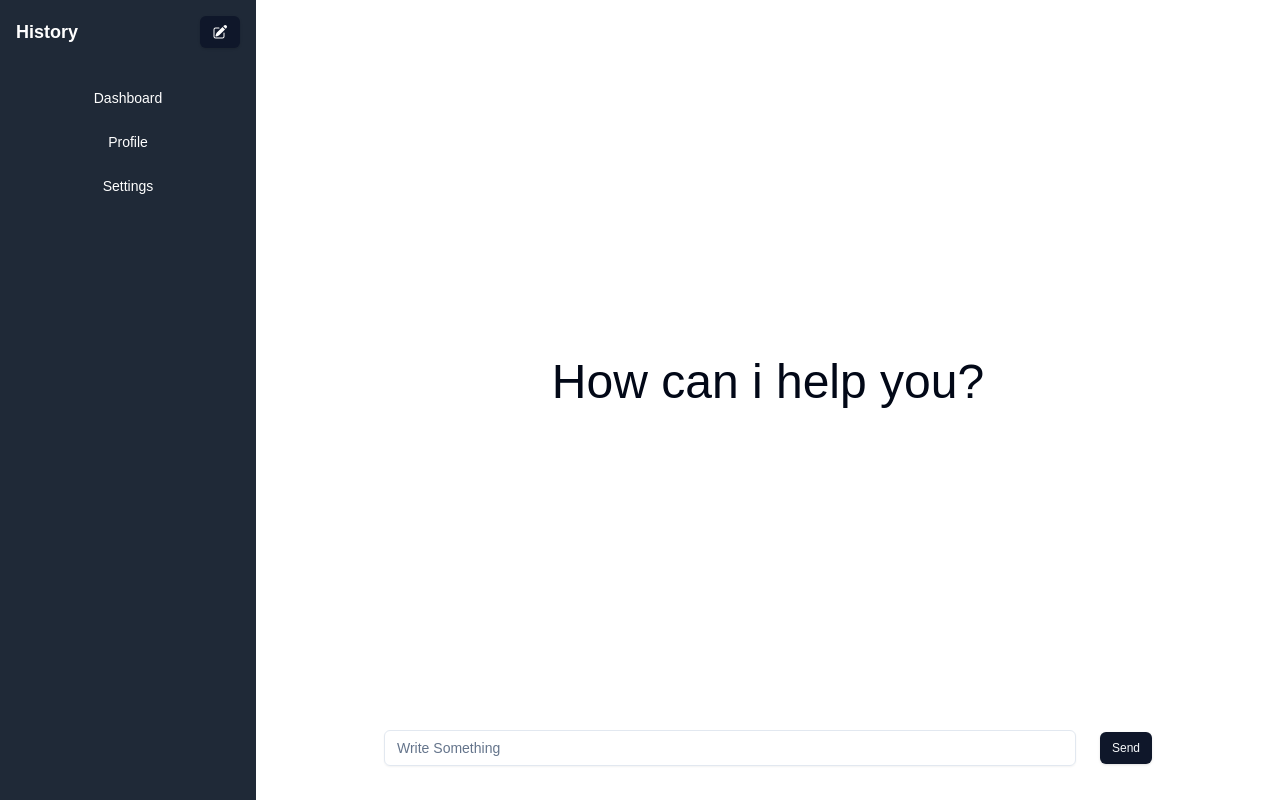
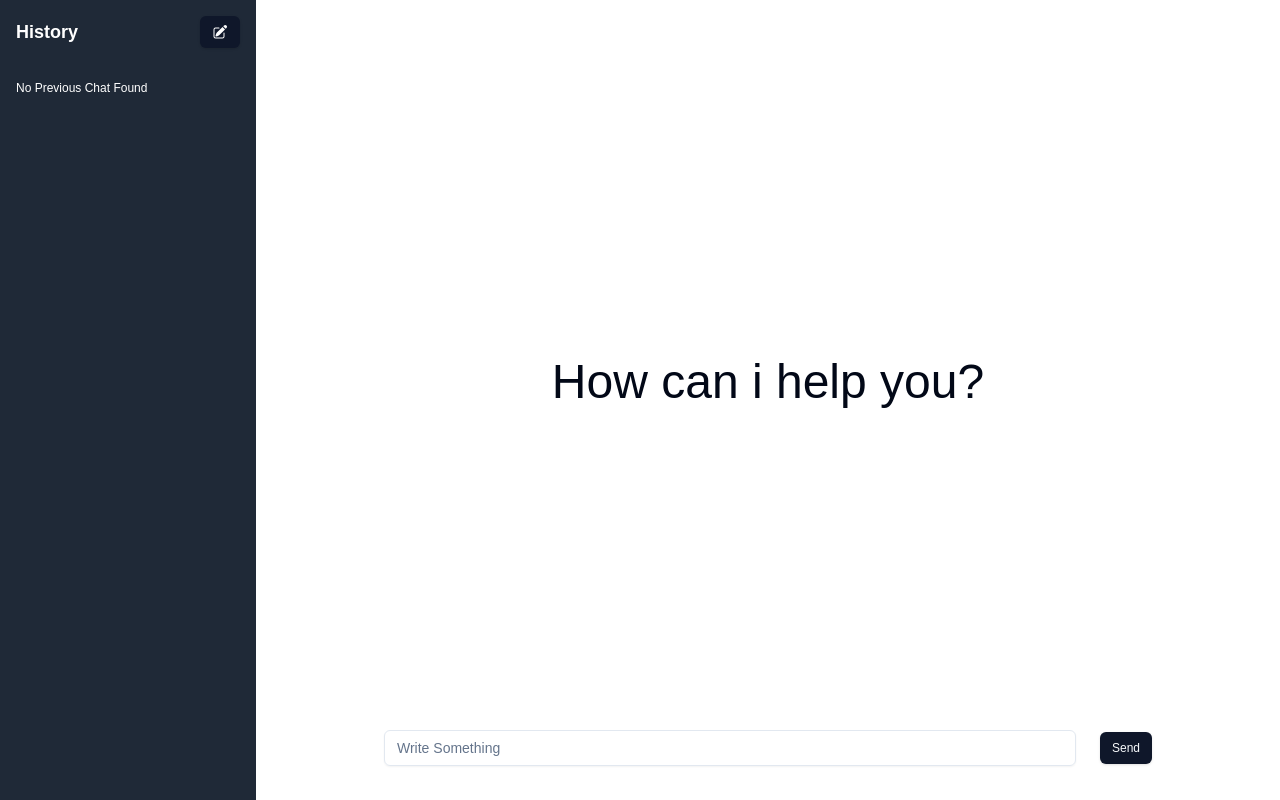
Before and after one commit to faysal725/ai-chat, a Next.js app: page / in a window 1280 px wide. Built offline with nearby package versions, Linux system fonts and the light colour scheme.

Commit message:
conversation loading done

```diff
--- a/app/layout.js
+++ b/app/layout.js
@@ -1,6 +1,7 @@
 import { Geist, Geist_Mono } from "next/font/google";
 import "./globals.css";
 import ConversationContextProvider from "@/context/ConversationContext";
+// import Sidebar2 from "../components/Sidebar2";
 import Sidebar from "../components/ui/Sidebar";
 
 const geistSans = Geist({
@@ -24,8 +25,8 @@ export default function RootLayout({ children }) {
       <body
         className={`${geistSans.variable} ${geistMono.variable} antialiased flex h-screen`}
       >
-        <Sidebar />
         <ConversationContextProvider>
+        <Sidebar/>
           <main className="flex-1 p-6 overflow-y-auto">{children}</main>
         </ConversationContextProvider>
       </body>
--- a/components/ConversationBox.jsx
+++ b/components/ConversationBox.jsx
@@ -1,7 +1,7 @@
 "use client";
 import React, { useContext, useEffect } from "react";
 import { ConversationContext } from "@/context/ConversationContext";
-import { UserCircleIcon, CubeIcon } from '@heroicons/react/24/solid'
+import { UserCircleIcon, CubeTransparentIcon } from '@heroicons/react/24/solid'
 
 export default function ConversationBox() {
   const { conversations, activeConversation, loadConversation } =
@@ -9,10 +9,7 @@ export default function ConversationBox() {
 
   // console.log(activeConversation);
 
-  useEffect(() => {
-    console.log(activeConversation);
-    console.log(conversations);
-  }, [activeConversation]);
+
 
   if (activeConversation == null) {
     return (
@@ -23,8 +20,8 @@ export default function ConversationBox() {
   }
   return (
     <section className=" mx-auto space-y-4 text-base md:gap-5 lg:gap-6 md:max-w-3xl lg:max-w-[40rem] xl:max-w-[48rem] h-[85vh] overflow-y-scroll">
-      {activeConversation["conversation"].map((chat) => (
-        <section className=" space-y-10">
+      {activeConversation["conversation"].map((chat, index) => (
+        <section key={index} className=" space-y-10">
           <div className="flex flex-col ">
             <UserCircleIcon className="h-10 w-10 text-slate-800 ml-auto" />
             <p className="text-end">{chat.user}</p>
@@ -32,7 +29,7 @@ export default function ConversationBox() {
 
           <div className="flex flex-col justify-start">
 
-          <CubeIcon className="h-10 w-10 text-slate-800 mr-auto" />
+          <CubeTransparentIcon className="h-10 w-10 text-slate-800 mr-auto" />
           <p>{chat.system}</p>
           </div>
         </section>
--- a/components/InputBox.jsx
+++ b/components/InputBox.jsx
@@ -12,7 +12,7 @@ export default function InputBox() {
   // console.log(process.env.NEXT_PUBLIC_OPENAI_MOCK_API);
   // console.log(process.env.NEXT_PUBLIC_OPENAI_API_KEY);
 
-  console.log(activeConversation, conversations)
+  // console.log(activeConversation, conversations)
 
   async function submit(event) {
     event.preventDefault();
@@ -26,6 +26,7 @@ export default function InputBox() {
         conversation: []
       }
       chatObj["conversation"] = [{user: userText, system:response}]
+      chatObj["title"] = response
 
       createNewConversation(chatObj)
     }else{
@@ -34,7 +35,7 @@ export default function InputBox() {
       chatObj["system"] = response
       insertConversation(chatObj)
     }
-    console.log(response);
+    // console.log(response);
   }
 
   async function sendingQuery(query) {
--- a/components/ui/sidebar.jsx
+++ b/components/ui/sidebar.jsx
@@ -1,5 +1,5 @@
 'use client'
-import React, { useContext } from "react";
+import React, { useContext, useEffect } from "react";
 import { ConversationContext } from "../../context/ConversationContext";
 import { Button } from "./button";
 import { BeakerIcon, PencilSquareIcon } from '@heroicons/react/24/solid'
@@ -21,6 +21,12 @@ export default function Sidebar() {
     console.log(conversations, activeConversation)
     clearConversation()
   }
+
+  useEffect(() => {
+    console.log(activeConversation);
+    console.log(conversations);
+  }, [activeConversation]);
+
   return (
     <aside className="w-64 bg-gray-800 text-white flex flex-col pb-10">
       <div className="flex justify-between items-center p-4 ">
@@ -29,10 +35,12 @@ export default function Sidebar() {
         <PencilSquareIcon className="size-6 text-white" />
       </Button>
       </div>
-      <nav className="flex flex-col gap-2 p-4 ">
-        <Button variant="ghost">Dashboard</Button>
-        <Button variant="ghost">Profile</Button>
-        <Button variant="ghost">Settings</Button>
+      <nav className="flex flex-col gap-2 p-4 max-h-[80vh] overflow-y-scroll">
+        {
+          conversations.length > 0 ?conversations.map((conversation) => (
+            <Button key={conversation.id} variant="ghost" onClick={() => loadConversation(conversation.id)}>{conversation.title}</Button>
+          )) : <p className="text-xs">No Previous Chat Found</p>
+        }
       </nav>
     </aside>
   );
--- a/context/ConversationContext.jsx
+++ b/context/ConversationContext.jsx
@@ -12,14 +12,16 @@ export default function ConversationContextProvider(props) {
   const [allConversation, setAllConversation] = useState([]);
   const [activeConversation, setActiveConversation] = useState(null);
 
-  function loadConversationHandler(id, conversationObj, newChat = false) {
+  function loadConversationHandler(id) {
     // setActiveConversation()
-
-    if (newChat) {
-      // createNewConversation(conversationObj);
-    } else {
-      // insertConversation(id, conversationObj)
-    }
+    // console.log(id)
+    allConversation.map((chat) => {
+      if (chat.id == id) {
+        setActiveConversation(chat)
+        console.log(chat)
+        console.log(chat)
+      }
+    })
   }
   //   {
   //     "conversation": [
```
